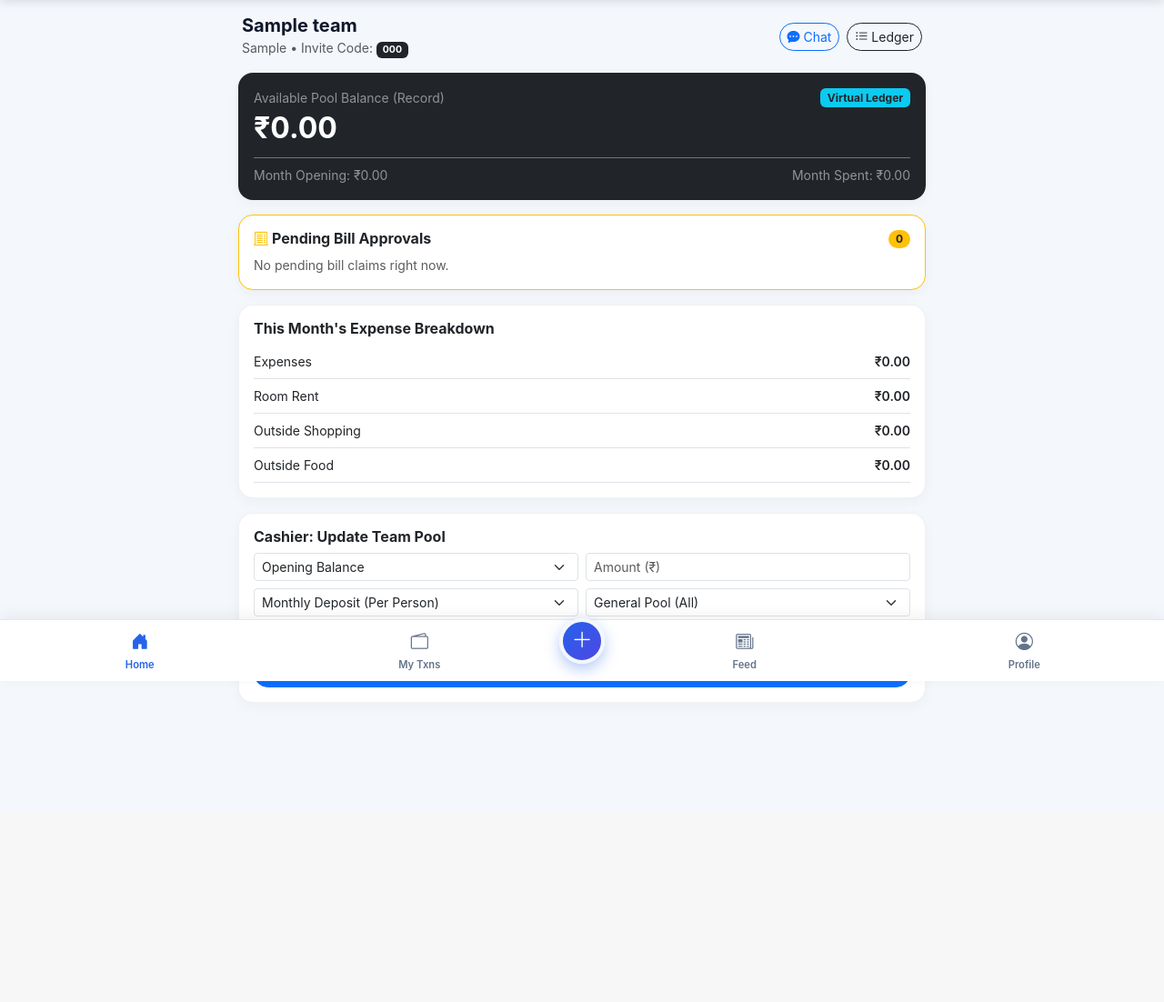
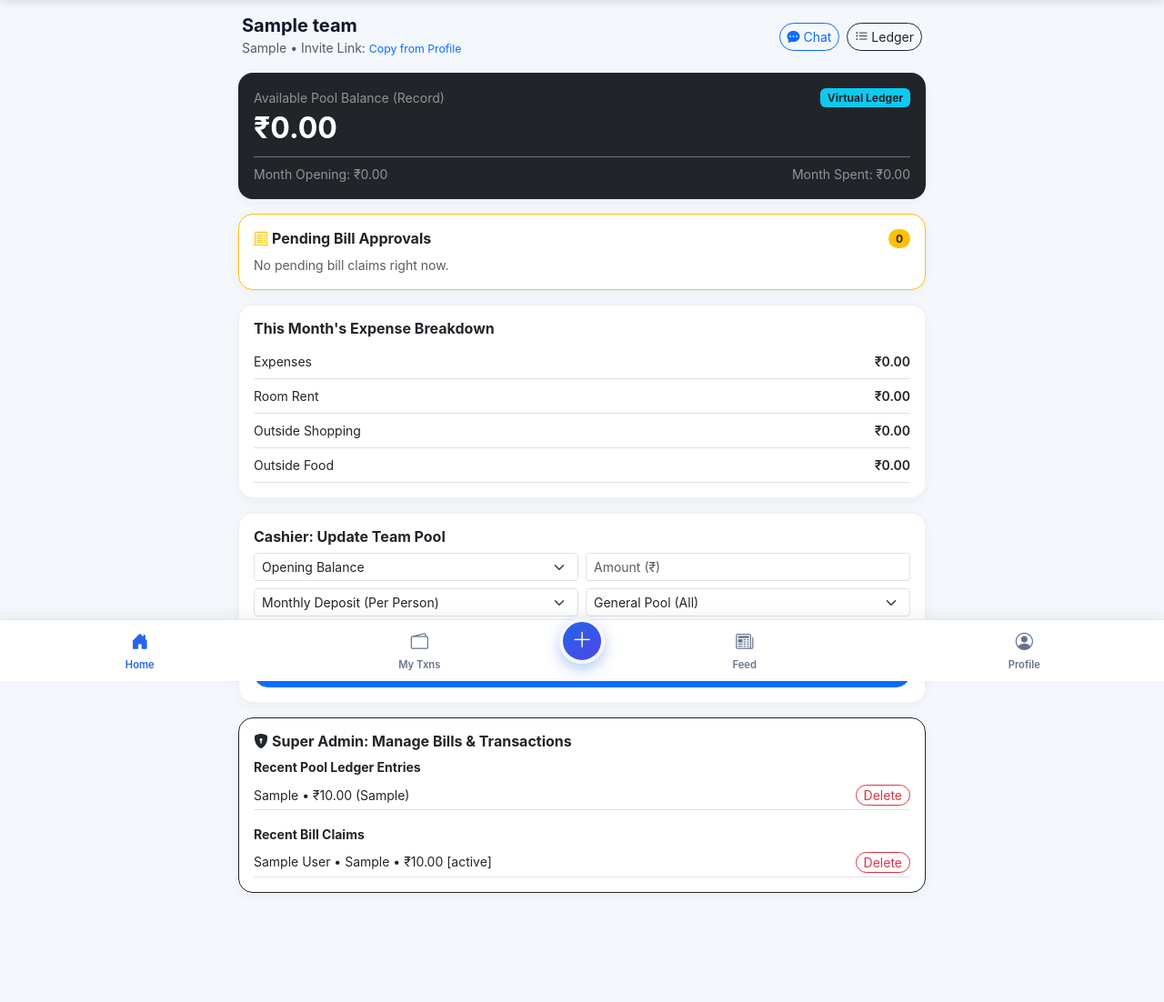
Before and after one commit to Bmk265/Tharvatha-Cheptha, a Flask app: page / in a window 1280 px wide. Shown: the part 51-1153 px from the top of the page at 91% size. Before the commit the page ends 807 px from the top, so only its background shows below. Run offline with Flask 3, Linux system fonts and the light colour scheme; a user stored in the database is signed in; tables that the repository leaves empty hold one stand-in row (values such as "Sample post"); grey boxes marked "Sample" are stand-in pictures.

Commit message:
Update dashboard.html

```diff
--- a/templates/dashboard.html
+++ b/templates/dashboard.html
@@ -6,7 +6,7 @@
     <h5 class="fw-bold mb-0">{{ active_team.name }}</h5>
     <small class="text-muted">
       {% if active_team.city %}{{ active_team.city }} • {% endif %}
-      Invite Code: <span class="badge bg-dark">{{ active_team.invite_code }}</span>
+      Invite Link: <a href="{{ url_for('join_via_invite_link', code=active_team.invite_code, _external=True) }}" class="small text-decoration-none">Copy from Profile</a>
     </small>
   </div>
   <div class="d-flex gap-2">
@@ -44,7 +44,7 @@
     {% for c in pending_claims %}
       {% set is_dep = (c.category == "Monthly Deposit (Per Person)") %}
       <div class="border rounded-3 p-2 mb-2 bg-light">
-        <div class="d-flex justify-content-between align-items-start">
+        <div class="d-flex justify-content-between align-items-start gap-2">
           <div>
             <div class="fw-bold small">{{ c.user.name }} • ₹{{ "%.2f"|format(c.amount) }}</div>
             <div class="small">
@@ -53,13 +53,18 @@
             </div>
             <div class="small text-muted mt-1">{{ c.remarks }}</div>
           </div>
-          <div class="d-flex gap-1">
+          <div class="d-flex gap-1 flex-wrap">
             <form method="POST" action="{{ url_for('process_claim', claim_id=c.id, action='approve') }}">
               <button class="btn btn-sm btn-success rounded-pill px-3">Approve</button>
             </form>
             <form method="POST" action="{{ url_for('process_claim', claim_id=c.id, action='reject') }}">
               <button class="btn btn-sm btn-outline-danger rounded-pill px-2">Reject</button>
             </form>
+            {% if is_super_admin %}
+              <form method="POST" action="{{ url_for('super_admin_delete_claim', claim_id=c.id) }}" onsubmit="return confirm('Delete this bill claim?');">
+                <button class="btn btn-sm btn-dark rounded-pill px-2"><i class="bi bi-trash"></i></button>
+              </form>
+            {% endif %}
           </div>
         </div>
       </div>
@@ -172,4 +177,34 @@
   </form>
 </div>
 {% endif %}
+
+<!-- Super Admin: Delete Transactions & Bills -->
+{% if is_super_admin %}
+<div class="card p-3 mb-3 border-dark">
+  <h6 class="fw-bold mb-2"><i class="bi bi-shield-lock-fill me-1"></i>Super Admin: Manage Bills & Transactions</h6>
+  <div class="small fw-bold mb-1">Recent Pool Ledger Entries</div>
+  {% for e in all_ledger_entries[:10] %}
+    <div class="d-flex justify-content-between align-items-center py-1 border-bottom small gap-2">
+      <span class="text-truncate">{{ e.category }} • ₹{{ "%.2f"|format(e.amount) }} ({{ e.remarks or '—' }})</span>
+      <form method="POST" action="{{ url_for('super_admin_delete_ledger', entry_id=e.id) }}" class="m-0" onsubmit="return confirm('Delete this ledger entry?');">
+        <button class="btn btn-sm btn-outline-danger rounded-pill py-0 px-2">Delete</button>
+      </form>
+    </div>
+  {% else %}
+    <p class="text-muted small mb-2">No ledger entries.</p>
+  {% endfor %}
+
+  <div class="small fw-bold mt-3 mb-1">Recent Bill Claims</div>
+  {% for c in all_claims[:10] %}
+    <div class="d-flex justify-content-between align-items-center py-1 border-bottom small gap-2">
+      <span class="text-truncate">{{ c.user.name }} • {{ c.category }} • ₹{{ "%.2f"|format(c.amount) }} [{{ c.status }}]</span>
+      <form method="POST" action="{{ url_for('super_admin_delete_claim', claim_id=c.id) }}" class="m-0" onsubmit="return confirm('Delete this bill claim?');">
+        <button class="btn btn-sm btn-outline-danger rounded-pill py-0 px-2">Delete</button>
+      </form>
+    </div>
+  {% else %}
+    <p class="text-muted small mb-0">No bill claims.</p>
+  {% endfor %}
+</div>
+{% endif %}
 {% endblock %}
```
